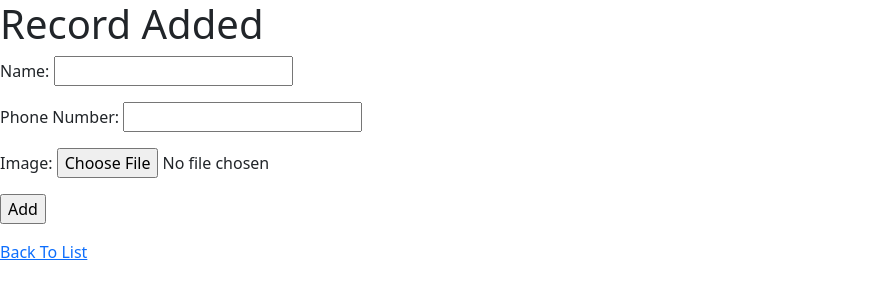
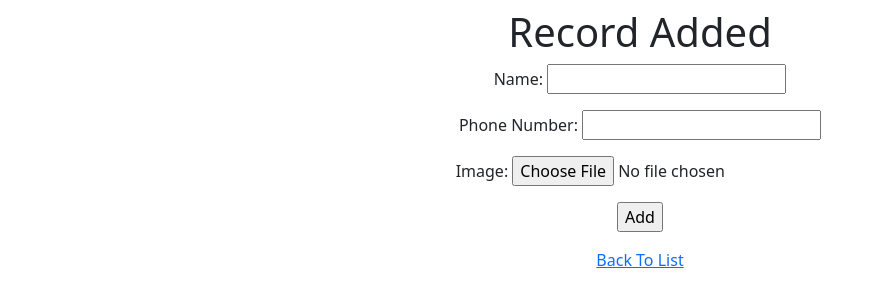
Before and after one commit to kaankaltakkiran/Contact-php, a PHP site: page /insertPerson.php in a window 1280 px wide. Shown: the top 307 px of the page, without its empty margins (0-884 px from the left). Run offline with PHP 8.4, Linux system fonts and the light colour scheme.

Commit message:
fix view

```diff
--- a/index.php
+++ b/index.php
@@ -14,9 +14,10 @@ require 'db.php';
     <link href="https://cdn.jsdelivr.net/npm/bootstrap@5.3.2/dist/css/bootstrap.min.css" rel="stylesheet" integrity="sha384-T3c6CoIi6uLrA9TneNEoa7RxnatzjcDSCmG1MXxSR1GAsXEV/Dwwykc2MPK8M2HN" crossorigin="anonymous">
   </head>
   <body>
-    <h1 class="text-center mt-2">Mobile Phone List</h1>
+    <div class="container">
+    <h1 class="text-center mt-2 text-danger">Mobile Phone List</h1>
 
-    <table class="table table-striped">
+    <table class="table table-striped mt-2">
   <thead>
     <tr>
       <th scope="col">Id</th>
@@ -29,6 +30,7 @@ require 'db.php';
     </tr>
   </thead>
   <tbody>
+  </div>
     <?php
     $SORGU = $DB->prepare("SELECT * FROM users");
     $SORGU->execute();
--- a/insertPerson.php
+++ b/insertPerson.php
@@ -9,16 +9,21 @@
     <link href="https://cdn.jsdelivr.net/npm/bootstrap@5.3.2/dist/css/bootstrap.min.css" rel="stylesheet" integrity="sha384-T3c6CoIi6uLrA9TneNEoa7RxnatzjcDSCmG1MXxSR1GAsXEV/Dwwykc2MPK8M2HN" crossorigin="anonymous">
   </head>
   <body>
-  <h1>Record Added</h1>
+    <div class="container">
+      <div class="row">
 
-<form method='POST' action="upload.php" enctype="multipart/form-data">
+  <h1 class="text-center mt-2">Record Added</h1>
+
+<form method='POST' action="upload.php" enctype="multipart/form-data" class="text-center">
     <p>Name:  <input type='text' name='name' ></p>
     <p>Phone Number: <input type='text' name='number'></p>
      <p>Image: <input type='file' name='image'></p>
     <p><input type='submit' value='Add'></p>
 </form>
 
-<p><a href='index.php'>Back To List</a></p>
+<p class="text-center"><a href='index.php'>Back To List</a></p>
+</div>
+    </div>
     <script src="https://cdn.jsdelivr.net/npm/bootstrap@5.3.2/dist/js/bootstrap.bundle.min.js" integrity="sha384-C6RzsynM9kWDrMNeT87bh95OGNyZPhcTNXj1NW7RuBCsyN/o0jlpcV8Qyq46cDfL" crossorigin="anonymous"></script>
   </body>
 </html>
```
Also changed, not shown: updatePerson.php (+9 -3 lines).
